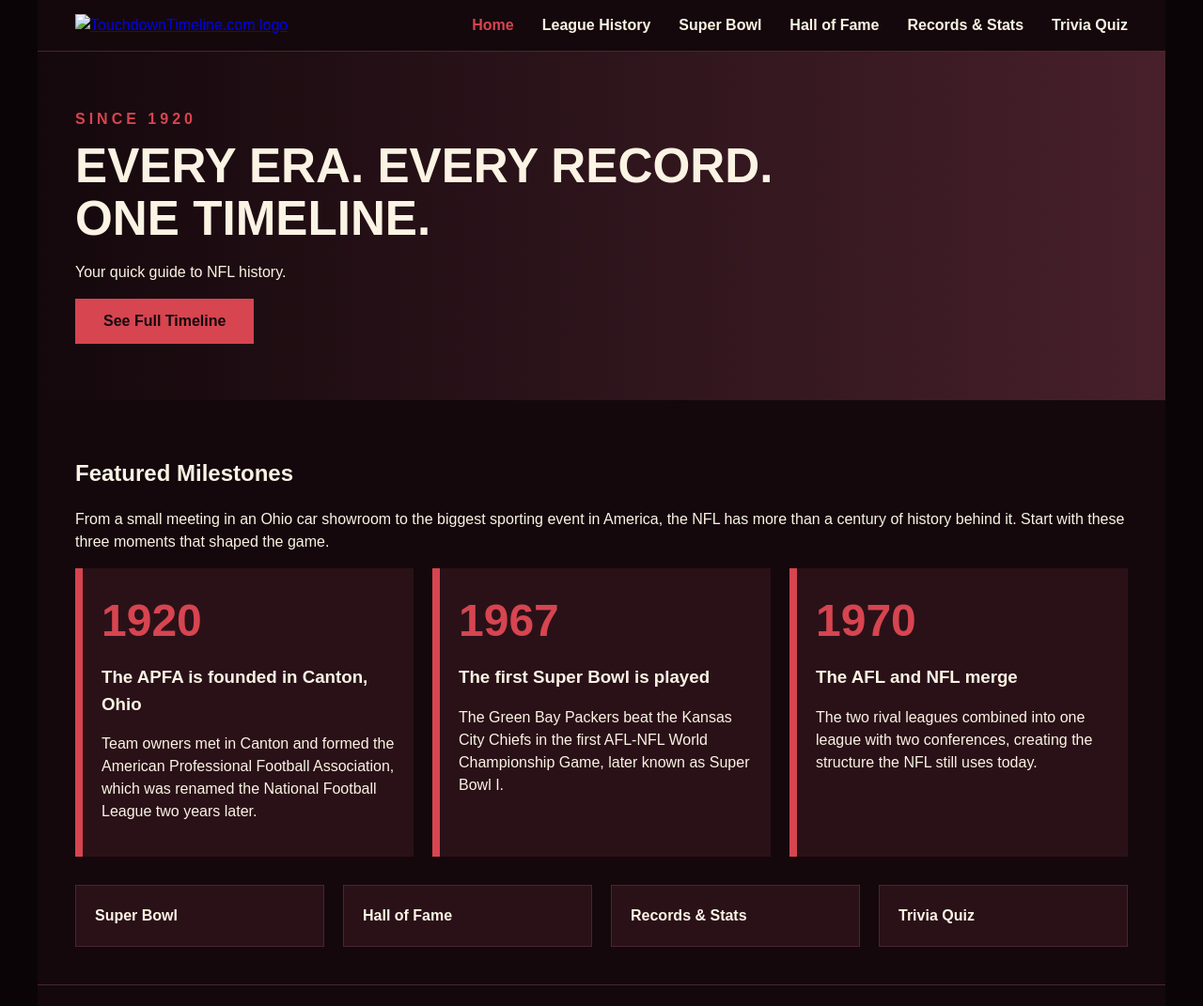
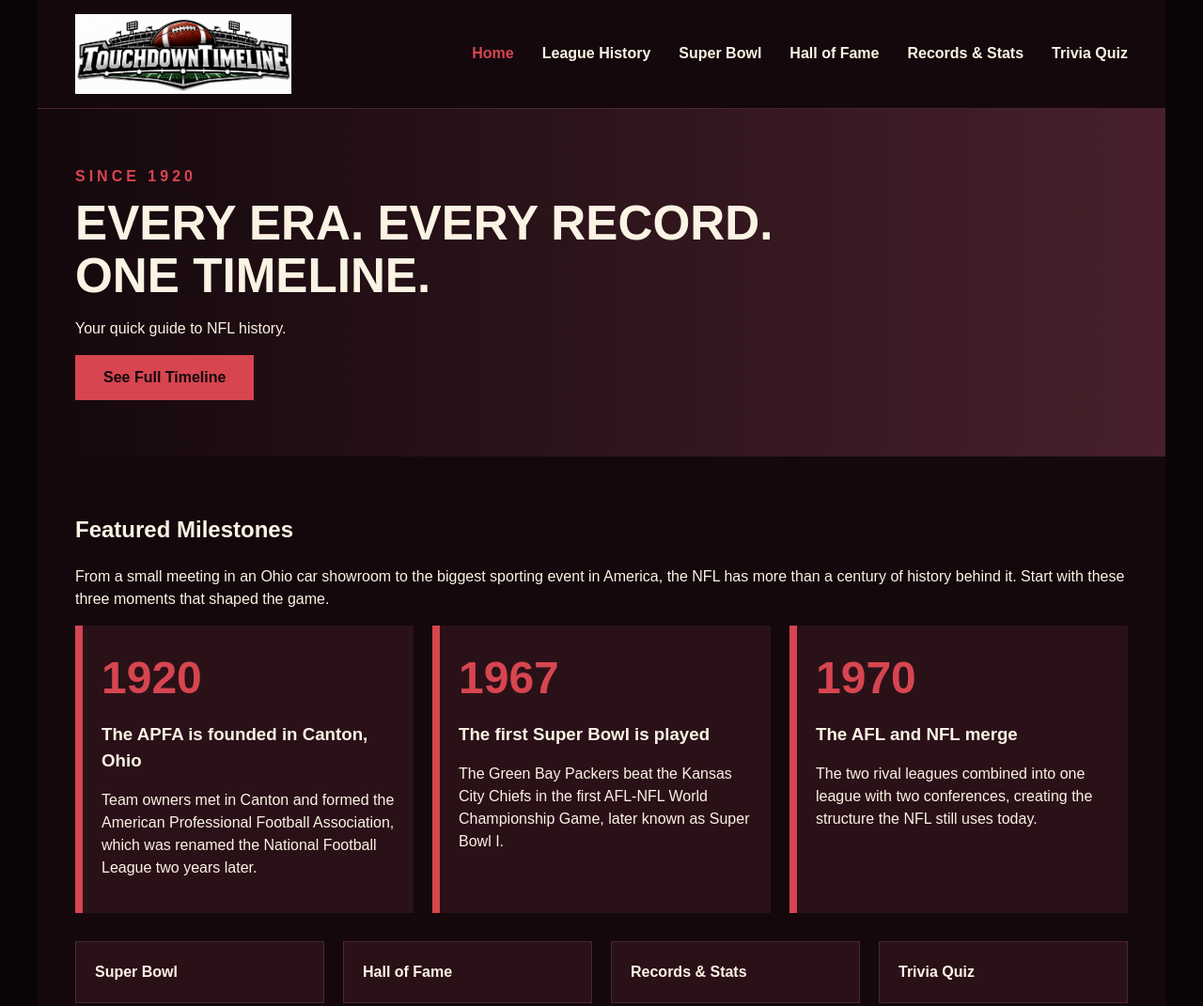
Before and after one commit to Stewww21/Stewww21.github.io, a plain HTML site: page index.html in a window 1280 px wide. Shown: the top 1071 px of the page at 94% size. Drawn offline with Linux system fonts and the light colour scheme.

Commit message:
Add files via upload

```diff
--- a/index.html
+++ b/index.html
@@ -13,7 +13,7 @@
 <body>
 <div id="wrapper">
   <header>
-    <a href="index.html"><img src="images/logo.jpg" alt="TouchdownTimeline.com logo" width="230"></a>
+    <a href="index.html"><img src="logo.jpg" alt="TouchdownTimeline.com logo" width="230"></a>
     <nav>
       <ul>
         <li><a href="index.html" class="current">Home</a></li>
```
